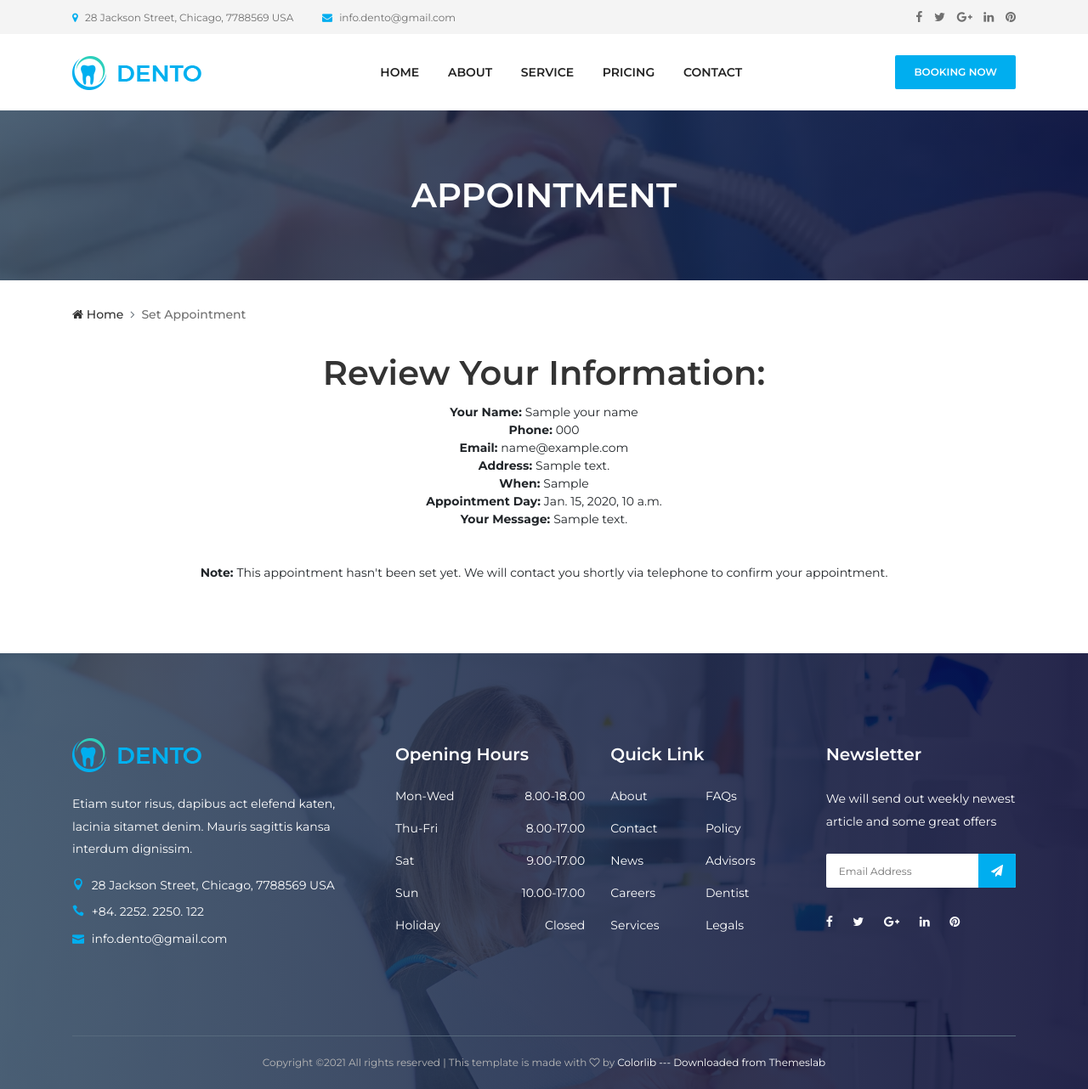
After one commit to Edmond22-prog/Dentist_Django, a Django app: template dentist/website/templates/appointment.html in a window 1280 px wide. The commit adds this page. Shown: the whole page at 85% size. Run offline with Django 3.2, Linux system fonts and the light colour scheme; the template is opened without the code that fills it: most values are stand-ins (such as "Sample title", 1, 10 or a date in 2020); some libraries are stand-ins or nearby versions.

Commit message:
setting of the appointment form and custom of the appointment page

```diff
--- /dev/null
+++ b/dentist/website/templates/appointment.html
@@ -0,0 +1,54 @@
+{% extends 'base.html' %}
+{% load static %}
+
+{% block title %}
+  Set An Appointment
+{% endblock title %}
+
+{% block content %}
+
+  <!-- ***** Breadcrumb Area Start ***** -->
+  <div class="breadcumb-area bg-img bg-gradient-overlay" style="background-image: url({% static 'website/img/bg-img/12.jpg' %});">
+    <div class="container h-100">
+      <div class="row h-100 align-items-center">
+        <div class="col-12">
+          <h2 class="title">Appointment</h2>
+        </div>
+      </div>
+    </div>
+  </div>
+  <div class="breadcumb--con">
+    <div class="container">
+      <div class="row">
+        <div class="col-12">
+          <nav aria-label="breadcrumb">
+            <ol class="breadcrumb">
+              <li class="breadcrumb-item"><a href="#"><i class="fa fa-home"></i> Home</a></li>
+              <li class="breadcrumb-item active" aria-current="page">Set Appointment</li>
+            </ol>
+          </nav>
+        </div>
+      </div>
+    </div>
+  </div>
+  <!-- ***** Breadcrumb Area End ***** -->
+
+  <!-- ***** Contact Area Start ***** -->
+    <center>
+        <h1>Review Your Information:</h1>
+        <strong>Your Name: </strong>{{ your_name }}<br>
+        <strong>Phone: </strong>{{ your_phone }}<br>
+        <strong>Email: </strong>{{ your_email }}<br>
+        <strong>Address: </strong>{{ your_address }}<br>
+        <strong>When: </strong>{{ your_schedule }}<br>
+        <strong>Appointment Day: </strong>{{ your_date }}<br>
+        <strong>Your Message: </strong>{{ your_message }}<br>
+        <br><br>
+        <strong>Note: </strong> This appointment hasn't been set yet. We will contact you shortly via telephone
+        to confirm your appointment.
+    </center>
+    <br><br><br><br>
+
+  <!-- ***** Contact Area End ***** -->
+
+{% endblock content %}
--- a/dentist/website/urls.py
+++ b/dentist/website/urls.py
@@ -7,4 +7,5 @@ urlpatterns = [
     path('about.html', views.about, name="about"),
     path('pricing.html', views.pricing, name="pricing"),
     path('service.html', views.service, name="service"),
+    path('appointment.html', views.appointment, name="appointment"),
 ]
```
Also changed, not shown: dentist/website/templates/home.html (+11 -9 lines), dentist/website/views.py (+32 -0 lines).
